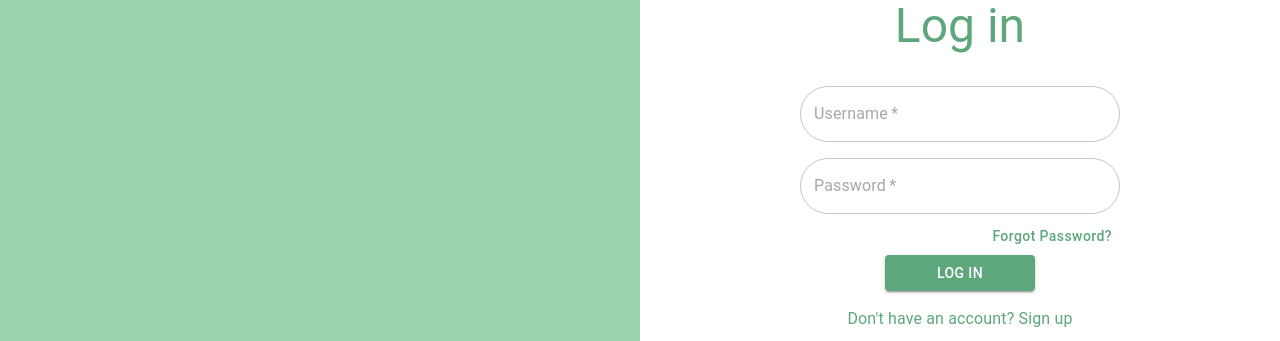
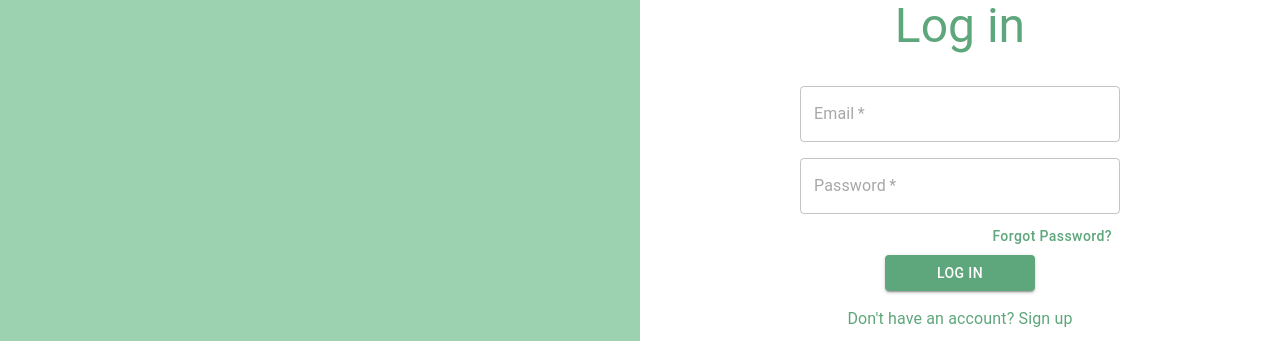
Before and after one commit to Szazlo/forklore-web, a React (Vite) app: page /login in a window 1280 px wide. Shown: the part 170-511 px from the top of the page. Built offline with nearby package versions, Linux system fonts and the light colour scheme; no server answers.

Commit message:
Added sign in with email and password

```diff
--- a/src/pages/login/Login.tsx
+++ b/src/pages/login/Login.tsx
@@ -3,12 +3,12 @@ import { auth } from "@/firebase";
 import { FontAwesomeIcon } from "@fortawesome/react-fontawesome";
 import { library } from "@fortawesome/fontawesome-svg-core";
 import { fab } from "@fortawesome/free-brands-svg-icons";
-import { GoogleAuthProvider, signInWithPopup } from "firebase/auth";
-import { useDispatch /* useSelector */ } from "react-redux";
-// import { selectUser } from "./store";
+import { GoogleAuthProvider, signInWithEmailAndPassword, signInWithPopup } from "firebase/auth";
+import { useDispatch } from "react-redux";
 import { login } from "@/store/auth/authSlice";
 import { useNavigate } from "react-router-dom";
 import {Button, TextField, Typography} from '@mui/material';
+import { FormEvent, useState } from "react";
 
 library.add(fab);
 
@@ -17,6 +17,9 @@ function LoginForm() {
 	// const user = useSelector(selectUser);
 	const dispatch = useDispatch();
 	const navigate = useNavigate();
+	const [email, setEmail] = useState("");
+	const [password, setPassword] = useState("");
+	const [errorMessage, setErrorMessage] = useState("");
 
 	// Signs the user in with google
 	const signInWithGoogle = () => {
@@ -31,6 +34,21 @@ function LoginForm() {
 				console.log(err);
 			});
 	};
+
+	const handleSignInWithEmailAndPassword = (e: FormEvent<HTMLFormElement>) => {
+		e.preventDefault();
+		signInWithEmailAndPassword(auth, email, password)
+			.then(userCredential => {
+				dispatch(login(userCredential.user))
+				navigate("/");
+			})
+			.catch(err => {
+				console.log(err);
+				if (err.code === "auth/wrong-password") {
+					setErrorMessage("Error: Invalid Credentials");
+				}
+			})
+	}
 
 	return (
 		<div className="flex flex-col lg:flex-row h-screen bg-primary">
@@ -51,18 +69,19 @@ function LoginForm() {
 			<div className="w-full h-full lg:w-1/2 bg-white items-center">
 				<div className="flex flex-col items-center justify-center mt-5 lg:mt-0 lg:h-screen">
 					<Typography variant={"h3"} color={"primary"} gutterBottom>Log in</Typography>
-					<form className="flex flex-col w-4/5 sm:w-1/2 mx-auto items-center">
-						<TextField label="Username" required fullWidth margin={"normal"} InputProps={{ sx: { borderRadius: 7 }}}/>
-						<TextField label="Password" required fullWidth margin={"dense"} InputProps={{ sx: { borderRadius: 7 }}}/>
+
+					<form onSubmit={handleSignInWithEmailAndPassword} className="flex flex-col w-4/5 sm:w-1/2 mx-auto items-center">
+						<TextField name="email" value={email} onChange={(e) => setEmail(e.target.value)} label="Email" required fullWidth margin={"normal"}/>
+						<TextField name="password" value={password} onChange={(e) => setPassword(e.target.value)} label="Password" type="password" required fullWidth margin={"dense"}
+								error={errorMessage !== ""} helperText={errorMessage}/>
 						<div className={"w-full text-right"}>
-							<Button variant={"text"} sx={{ textTransform: "capitalize"}}>
+							<Button variant={"text"} sx={{ textTransform: "capitalize"}} type="button">
 								Forgot Password?
 							</Button>
 						</div>
-						<Button variant={"contained"} color={"primary"} sx={{ width: 150 }}>
-							Log in
-						</Button>
+						<Button variant="contained" color="primary" sx={{ width: 150 }} type="submit">Log in</Button>
 					</form>
+
 					<a
 						className="mt-4 text-primary hover:text-accent hover:underline"
 						href="/signup"
```
